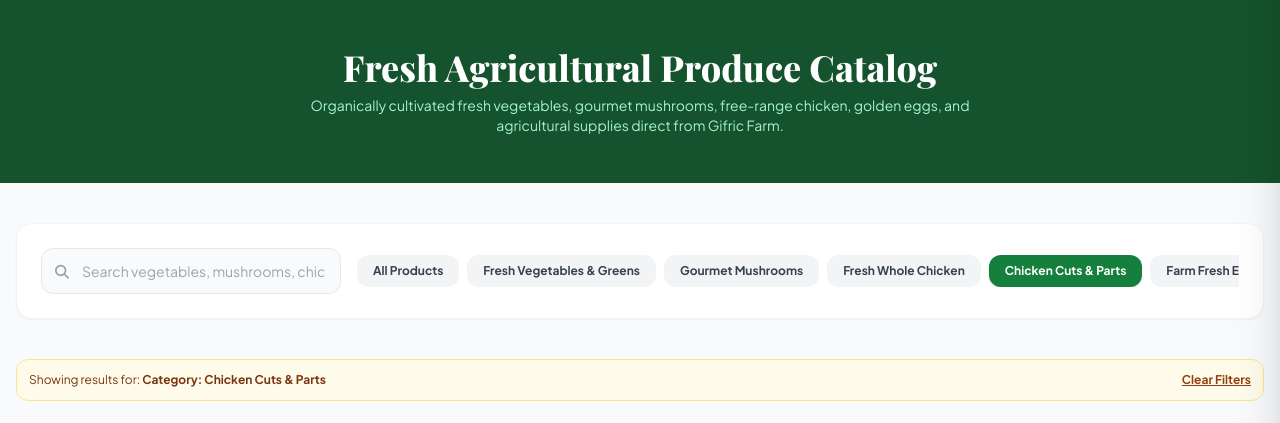
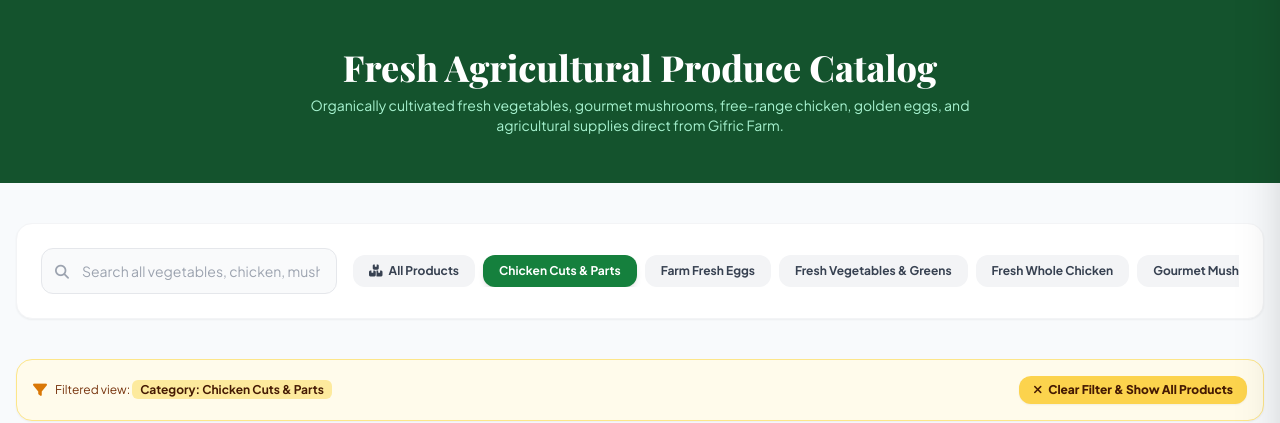
Before and after one commit to Progress-bill/gifric-farm, a Flask app: page /products?category=chicken-cuts-parts in a window 1280 px wide. Shown: the part 131-554 px from the top of the page. Run offline with Flask 3, Linux system fonts and the light colour scheme; data comes from the database, SQL or seed files in the repository; both versions use the stored data as it was after the commit; some libraries are stand-ins or nearby versions; some web fonts are replaced.

Commit message:
Fix product catalog visibility, add DATABASE_URL support, prevent table drops, and improve category filter navigation

```diff
--- a/app.py
+++ b/app.py
@@ -11,8 +11,14 @@ from whatsapp_service import build_order_whatsapp_message, get_whatsapp_url, sen
 from excel_report_service import generate_financial_excel_report, generate_financial_csv_report
 
 app = Flask(__name__)
-app.config['SECRET_KEY'] = 'gifric-farm-poultry-secret-key-2026-secure'
-app.config['SQLALCHEMY_DATABASE_URI'] = 'sqlite:///gifric_farm.db'
+app.config['SECRET_KEY'] = os.environ.get('SECRET_KEY', 'gifric-farm-poultry-secret-key-2026-secure')
+db_uri = os.environ.get('DATABASE_URL')
+if db_uri:
+    if db_uri.startswith('postgres://'):
+        db_uri = db_uri.replace('postgres://', 'postgresql://', 1)
+    app.config['SQLALCHEMY_DATABASE_URI'] = db_uri
+else:
+    app.config['SQLALCHEMY_DATABASE_URI'] = 'sqlite:///gifric_farm.db'
 app.config['SQLALCHEMY_TRACK_MODIFICATIONS'] = False
 
 db.init_app(app)
@@ -70,13 +76,13 @@ def index():
 
 @app.route('/products')
 def products():
-    category_slug = request.args.get('category', '')
+    category_slug = request.args.get('category', '').strip()
     search_query = request.args.get('q', '').strip()
 
     query = Product.query
     selected_category = None
 
-    if category_slug:
+    if category_slug and category_slug != 'all':
         selected_category = Category.query.filter_by(slug=category_slug).first()
         if selected_category:
             query = query.filter_by(category_id=selected_category.id)
@@ -84,8 +90,8 @@ def products():
     if search_query:
         query = query.filter(Product.name.ilike(f"%{search_query}%") | Product.description.ilike(f"%{search_query}%"))
 
-    products_list = query.all()
-    categories = Category.query.all()
+    products_list = query.order_by(Product.id.desc()).all()
+    categories = Category.query.order_by(Category.name.asc()).all()
 
     return render_template('products.html',
                            products=products_list,
@@ -492,10 +498,29 @@ def admin_add_product():
         elif category_id_val and category_id_val.isdigit():
             category_id = int(category_id_val)
 
-        if not name or not category_id or price is None or not image_url:
-            flash('Please fill in all required product fields (Name, Category, Price, and Image).', 'error')
+        if not name:
+            flash('Product Name is required.', 'error')
             categories = Category.query.order_by(Category.name.asc()).all()
             return render_template('admin_product_form.html', categories=categories, product=None)
+
+        if price is None:
+            price = 0.0
+
+        if not category_id:
+            first_cat = Category.query.first()
+            if first_cat:
+                category_id = first_cat.id
+            else:
+                new_cat = Category(name="General Farm Produce", slug="general-farm-produce", description="Fresh farm produce")
+                db.session.add(new_cat)
+                db.session.flush()
+                category_id = new_cat.id
+
+        if not image_url:
+            image_url = "https://images.unsplash.com/photo-1548550023-2bdb3c5beed7?auto=format&fit=crop&w=800&q=80"
+
+        if not description:
+            description = f"Fresh quality {name} direct from Gifric Farm estate in Hatfield, Harare."
 
         base_slug = slugify(name)
         slug = base_slug
--- a/models.py
+++ b/models.py
@@ -61,6 +61,10 @@ class Product(db.Model):
     is_organic = db.Column(db.Boolean, default=True)
     is_halal = db.Column(db.Boolean, default=True)
     created_at = db.Column(db.DateTime, default=datetime.utcnow)
+
+    @property
+    def category_name(self):
+        return self.category.name if self.category else 'Fresh Produce'
 
     def to_dict(self):
         return {
--- a/templates/products.html
+++ b/templates/products.html
@@ -20,25 +20,23 @@
     <div class="bg-white p-4 sm:p-6 rounded-2xl border border-gray-100 shadow-sm mb-10">
         <form action="{{ url_for('products') }}" method="GET" class="flex flex-col md:flex-row gap-4 justify-between items-center">
 
-            <!-- Search Field -->
+            <!-- Search Field (Searches across all products) -->
             <div class="relative w-full md:w-96">
-                <input type="text" name="q" value="{{ search_query }}" placeholder="Search vegetables, mushrooms, chicken, eggs..."
+                <input type="text" name="q" value="{{ search_query }}" placeholder="Search all vegetables, chicken, mushrooms, eggs..."
                        class="w-full text-sm bg-gray-50 border border-gray-200 rounded-xl py-3 pl-10 pr-4 focus:outline-none focus:ring-2 focus:ring-emerald-600 focus:bg-white transition">
                 <i class="fa-solid fa-magnifying-glass absolute left-3.5 top-3.5 text-gray-400 text-sm"></i>
-                {% if selected_category %}
-                    <input type="hidden" name="category" value="{{ selected_category.slug }}">
-                {% endif %}
             </div>
 
             <!-- Category Pills Filter -->
             <div class="flex items-center space-x-2 overflow-x-auto w-full md:w-auto pb-2 md:pb-0">
                 <a href="{{ url_for('products') }}"
-                   class="px-4 py-2 rounded-xl text-xs font-bold whitespace-nowrap transition {% if not selected_category %}bg-emerald-700 text-white shadow{% else %}bg-gray-100 text-gray-700 hover:bg-gray-200{% endif %}">
-                    All Products
+                   class="px-4 py-2 rounded-xl text-xs font-bold whitespace-nowrap transition flex items-center space-x-1.5 {% if not selected_category %}bg-emerald-700 text-white shadow-md{% else %}bg-gray-100 text-gray-700 hover:bg-gray-200{% endif %}">
+                    <i class="fa-solid fa-boxes-stacked"></i>
+                    <span>All Products</span>
                 </a>
                 {% for cat in categories %}
-                    <a href="{{ url_for('products', category=cat.slug, q=search_query) }}"
-                       class="px-4 py-2 rounded-xl text-xs font-bold whitespace-nowrap transition {% if selected_category and selected_category.slug == cat.slug %}bg-emerald-700 text-white shadow{% else %}bg-gray-100 text-gray-700 hover:bg-gray-200{% endif %}">
+                    <a href="{{ url_for('products', category=cat.slug) }}"
+                       class="px-4 py-2 rounded-xl text-xs font-bold whitespace-nowrap transition {% if selected_category and selected_category.slug == cat.slug %}bg-emerald-700 text-white shadow-md{% else %}bg-gray-100 text-gray-700 hover:bg-gray-200{% endif %}">
                         {{ cat.name }}
                     </a>
                 {% endfor %}
@@ -49,13 +47,18 @@
 
     <!-- Active Filters Feedback -->
     {% if selected_category or search_query %}
-        <div class="flex items-center justify-between bg-amber-50 border border-amber-200 p-3 rounded-xl mb-6 text-xs text-amber-900">
-            <div>
-                Showing results for:
-                {% if selected_category %}<strong class="font-bold">Category: {{ selected_category.name }}</strong>{% endif %}
-                {% if search_query %}<strong class="font-bold"> Search: "{{ search_query }}"</strong>{% endif %}
+        <div class="flex flex-col sm:flex-row sm:items-center justify-between gap-3 bg-amber-50 border border-amber-200 p-4 rounded-2xl mb-8 text-xs text-amber-900 shadow-sm">
+            <div class="flex items-center space-x-2">
+                <i class="fa-solid fa-filter text-amber-600 text-sm"></i>
+                <div>
+                    <span>Filtered view: </span>
+                    {% if selected_category %}<strong class="font-bold bg-amber-200/80 text-amber-950 px-2 py-0.5 rounded-md">Category: {{ selected_category.name }}</strong>{% endif %}
+                    {% if search_query %}<strong class="font-bold bg-amber-200/80 text-amber-950 px-2 py-0.5 rounded-md ml-1">Search: "{{ search_query }}"</strong>{% endif %}
+                </div>
             </div>
-            <a href="{{ url_for('products') }}" class="font-bold text-amber-800 underline hover:text-amber-950">Clear Filters</a>
+            <a href="{{ url_for('products') }}" class="inline-flex items-center font-extrabold text-amber-950 hover:text-white bg-amber-300 hover:bg-emerald-700 px-3.5 py-1.5 rounded-xl transition text-xs shadow-sm">
+                <i class="fa-solid fa-xmark mr-1.5"></i> Clear Filter & Show All Products
+            </a>
         </div>
     {% endif %}
 
```
Also changed, not shown: seed_data.py (+7 -8 lines), instance/gifric_farm.db.
